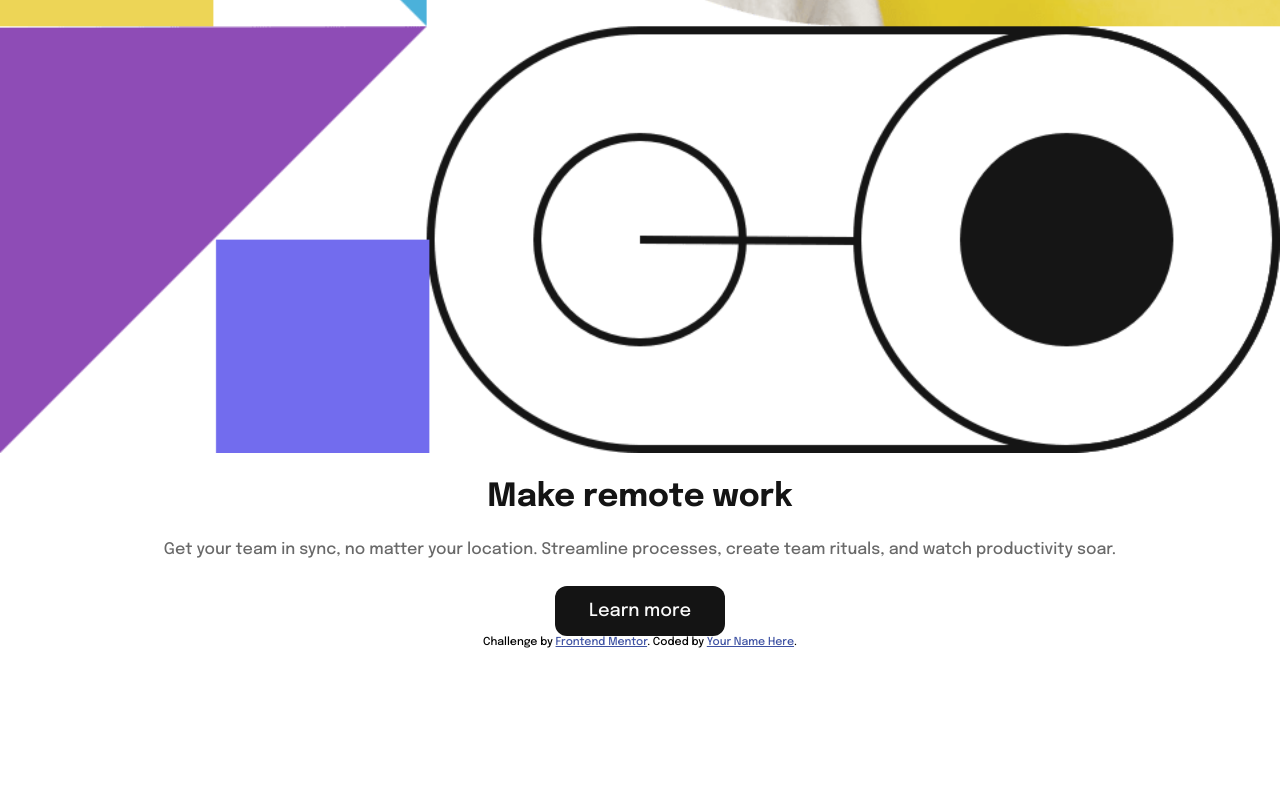
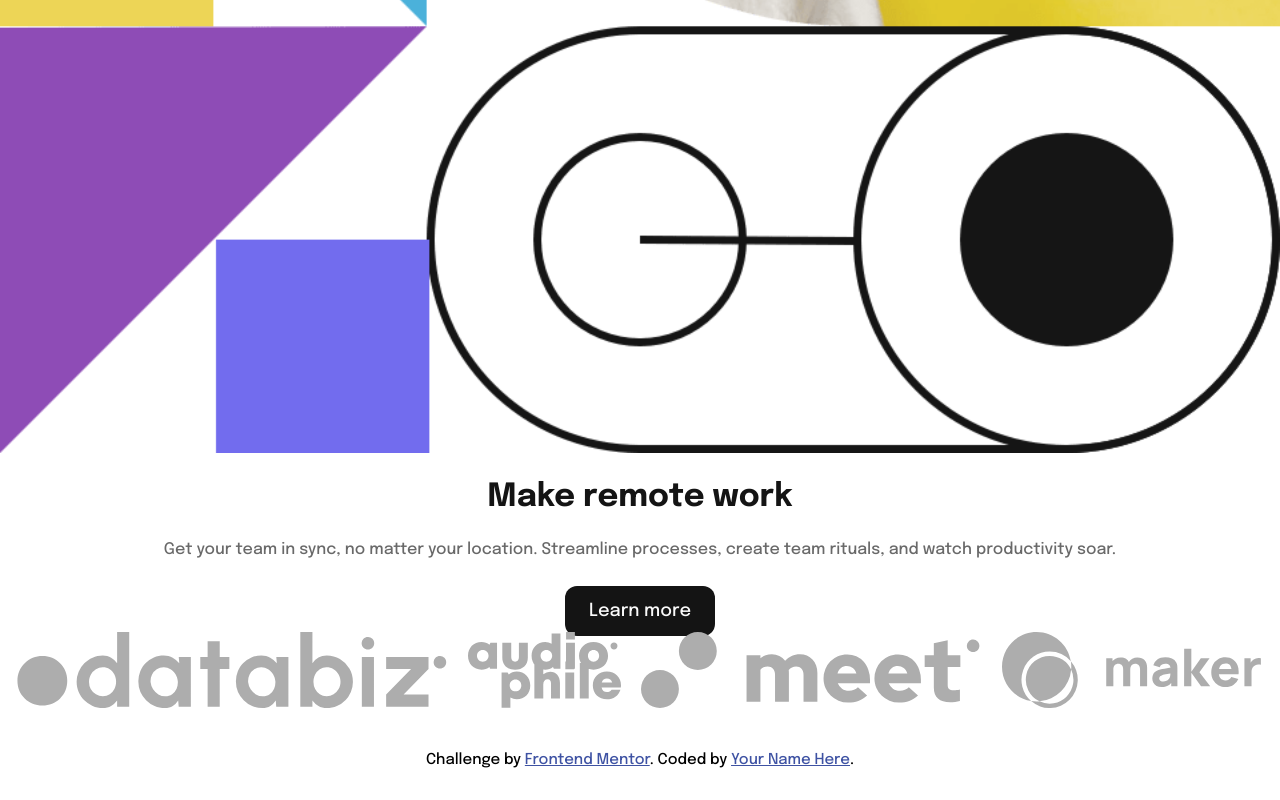
Before and after one commit to brayanbarroso/dropdown-navigation, a plain HTML site: page index.html in a window 1280 px wide. Shown: the part 1317-2117 px from the top of the page. Before the commit the page ends 1965 px from the top, so only its background shows below. Drawn offline with Linux system fonts and the light colour scheme.

Commit message:
agregando estilos

```diff
--- a/assets/css/main.css
+++ b/assets/css/main.css
@@ -22,10 +22,15 @@ body {
   display: flex;
   justify-content: space-between;
   padding: 16px;
+  position: relative;
 }
 
 .menu-desktop {
-  display: none;
+  background-color: var(--Almost-White);
+  height: 100vh;
+  position: absolute;
+  right: 100px;
+  top: 60px;
 }
 
 /* Section- */
@@ -49,7 +54,8 @@ body {
   color: var(--Medium-Gray);
   font-size: 16px;
   line-height: 24px;
-  margin-block: 24px;
+  margin-block-start: 24px;
+  margin-block-end: 40px;
 }
 
 .description-button {
@@ -57,9 +63,6 @@ body {
   border-radius: 12px;
   color: var(--Almost-White);
   cursor: pointer;
-  display: block;
-  max-width: 170px;
-  margin: 0 auto;
   padding-block: 16px;
   padding-inline: 24px;
   text-decoration: none;
@@ -72,6 +75,18 @@ body {
   font-weight: bold;
 }
 
+.description-banner {
+  display: flex;
+  gap: 20px;
+  margin-top: 0px;
+}
+
+.description-banner img {
+  min-height: 100px;
+  object-fit: contain;
+  min-width: 70px;
+}
+
 .section-img img {
   height: 100%;
   object-fit: contain;
@@ -79,8 +94,12 @@ body {
 }
 
 /* Footer */
+footer {
+  margin-block: 32px;
+}
+
 .attribution {
-  font-size: 11px;
+  font-size: 15px;
   text-align: center;
 }
 .attribution a {
--- a/index.html
+++ b/index.html
@@ -75,6 +75,12 @@
             processes, create team rituals, and watch productivity soar.
           </p>
           <a href="#" class="description-button">Learn more</a>
+          <div class="description-banner">
+            <img src="./assets/img/client-databiz.svg" alt="" />
+            <img src="./assets/img/client-audiophile.svg" alt="" />
+            <img src="./assets/img/client-meet.svg" alt="" />
+            <img src="./assets/img/client-maker.svg" alt="" />
+          </div>
         </div>
         <div class="section-img">
           <picture>
```
